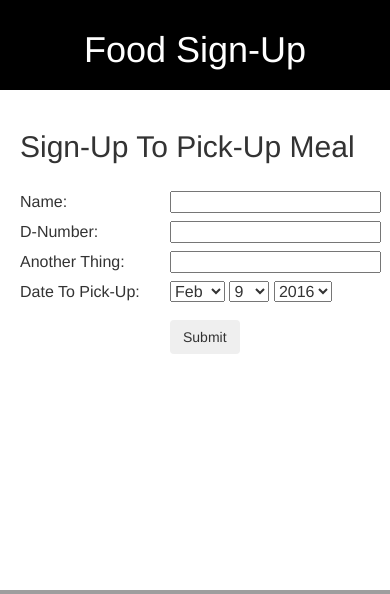
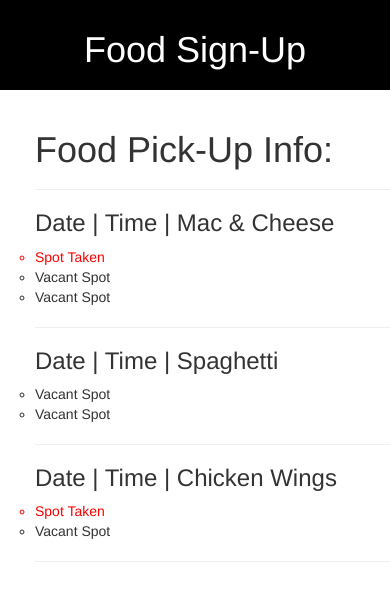
Before and after one commit to DenisonEnterprises/catering-calendar, a PHP site: page / in a window 390 px wide; the page is wider, and only the part inside the window is pictured. Shown: the top 594 px of that part. Run offline with PHP 8.4, Linux system fonts and the light colour scheme; grey boxes are pictures that could not be loaded.

Commit message:
updates for piper viewing

```diff
--- a/index.html
+++ b/index.html
@@ -1,7 +1,7 @@
 <html xmlns="http://www.w3.org/1999/xhtml">
 <head>
 <meta charset="utf-8" />
-<title>Denison Meal Schedule</title>
+<title>Catering Pick-Up</title>
 <meta name="author" content="Denison Enterprises"/>
 <meta name="Description" content="Get food."/>
 <link href="style.css" rel="stylesheet"/>
@@ -42,20 +42,45 @@ yearfield.options[0]=new Option(today.getFullYear(), today.getFullYear(), true,
 
 <div class="container">
     <div class="row">
-        <div class="span2">
-            <div class="" id="formMine">
-                <h2> Sign-Up To Pick-Up Meal </h2> <br>
+        <div class="col-md-5">
+            <div id="formMine2">
+                <h1>Food Pick-Up Info:</h1>
+                <hr>
+                <ul class="no-bullets">
+                    <li><h3>Date | Time | Mac & Cheese</h3></li>
+                        <ul>
+                            <li style="color: red;">Spot Taken</li>
+                            <li>Vacant Spot</li>
+                            <li>Vacant Spot</li>
+                        </ul>
+                    <hr>
+                    <li><h3>Date | Time | Spaghetti</h3></li>
+                        <ul>
+                            <li>Vacant Spot</li>
+                            <li>Vacant Spot</li>
+                        </ul>
+                    <hr>
+                    <li><h3>Date | Time | Chicken Wings</h3></li>
+                        <ul>
+                            <li style="color: red;">Spot Taken</li>
+                            <li>Vacant Spot</li>
+                        </ul>
+                    <hr>
+                </ul>
+            </div>
+        </div>
+        <div class="col-md-1"></div>
+        <div class="col-md-6">
+            <div id="formMine">
+                <h1>Sign-Up:</h1> <br>
                 <table class="main-formMine">
                     <tr><td>Name:</td><td><input></td></tr>
                     <tr><td>D-Number:</td><td><input></td></tr>
-                    <tr><td>Another Thing:</td><td><input></td></tr>
+                    <tr><td>Email:</td><td><input></td></tr>
                     <tr><td>Date To Pick-Up:</td><td><select id="monthdropdown"></select>&nbsp;<select id="daydropdown"></select>&nbsp;<select id="yeardropdown"></select></td></tr>
                     <tr><td></td><td style="height:60px"><button class="btn">Submit</button></td></tr>
                 </table>
             </div>
-        </div>
-        <div class="span10" id="padding">
-            <iframe src="https://calendar.google.com/calendar/embed?showTitle=0&amp;showPrint=0&amp;showTz=0&amp;mode=WEEK&amp;height=600&amp;wkst=1&amp;bgcolor=%23ffffff&amp;src=denison.edu_5ssoueqdeb05s9boa80nlrnru4%40group.calendar.google.com&amp;color=%23691426&amp;ctz=America%2FNew_York" style="border-width:0" width="600" height="600" frameborder="0" scrolling="no"></iframe>
         </div>
     </div>
 </div>
--- a/style.css
+++ b/style.css
@@ -1,4 +1,8 @@
 * { padding:0px; margin:0px; }
+
+.no-bullets {
+    list-style-type: none;
+}
 
 #headerMine {
     background-color:black;
@@ -22,6 +26,14 @@
     padding:20px;
 }
 
+#formMine2 {
+    background-color:white;
+    height:500px;
+    width:500px;
+    float:left;
+    padding:20px;
+}
+
 .input {
 	background-color: black;
 }
```
Also changed, not shown: ics-parser/index.php (+1 -14 lines).
